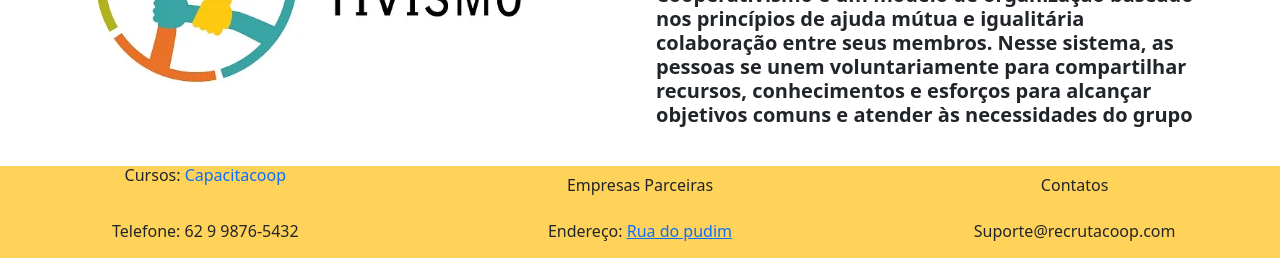
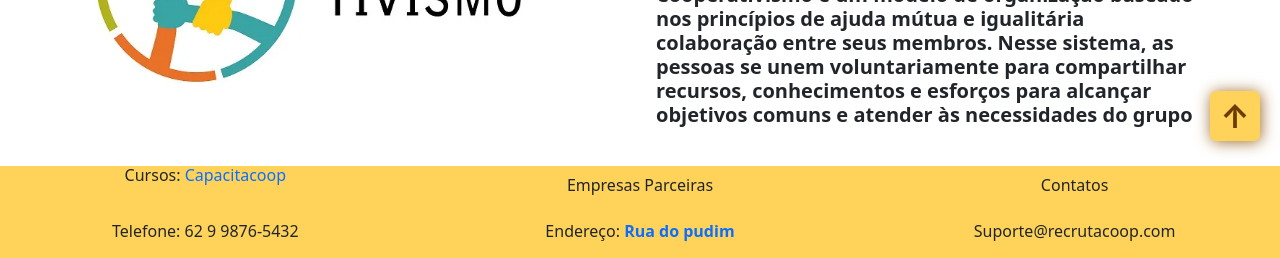
Before and after one commit to SamuelAsaffe/recrutacoop, a plain HTML site: page index.html in a window 1280 px wide. Shown: the part 639-897 px from the top of the page. Drawn offline with Linux system fonts and the light colour scheme.

Commit message:
index quase pronto
falta linkar com as outras páginas que serão criadas

```diff
--- a/css/style.css
+++ b/css/style.css
@@ -0,0 +1,25 @@
+#subirbtn {
+    display: flex;
+    justify-content: center;
+    align-items: center;
+    position: fixed;
+    bottom: 20px;
+    right: 20px;
+    width: 50px;
+    height: 50px;
+    background-color: #ffd359;
+    text-decoration: none;
+    box-shadow: 1px 1px 15px #9c6a2b;
+}
+
+#subirbtn::after {
+    content: "↑";
+    font-size: 32px;
+    font-weight: bold;
+    color: #6d3c00;
+    transition: margin-top 250ms;
+}
+
+#subirbtn:hover::after {
+    margin-top: -8px;
+}
--- a/index.html
+++ b/index.html
@@ -118,6 +118,8 @@
         </div>
       </div>
     </div>
+    <!-- seta subir -->
+    <a id="subirbtn" class="btn" href=""></a>
   </main>
 
   <footer style="background-color: #ffd359">
@@ -137,7 +139,8 @@
       <div class="col-md-12 col-sm-6" style="text-align: center; align-items: center">
         <div class="row">
           <h6 class="btn col-md-4 col-sm-12">Telefone: 62 9 9876-5432</h6>
-          <h6 class="btn col-md-4 col-sm-12">Endereço: <a href="">Rua do pudim</a></h6>
+          <h6 class="btn col-md-4 col-sm-12">Endereço: <a href="" style=" text-decoration: none"><b>Rua do pudim</b></a>
+          </h6>
           <h6 class="btn col-md-4 col-sm-12">Suporte@recrutacoop.com</h6>
         </div>
       </div>
```
